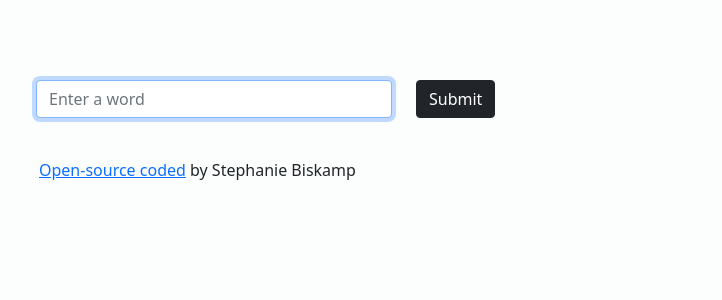
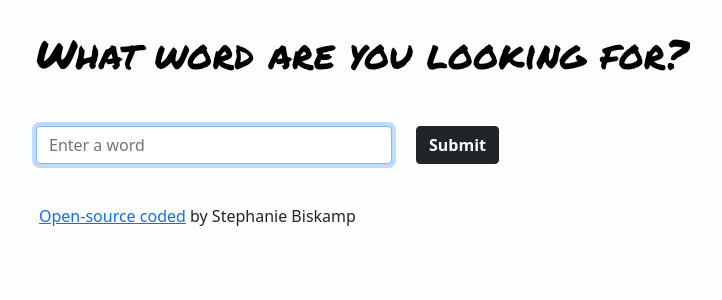
Before and after one commit to stebiskamp/dictionary-app-react, a React (Create React App) app: page / in a window 1280 px wide. Shown: the top 300 px of the page, without its empty margins (46-768 px from the left). Built offline with nearby package versions, Linux system fonts and the light colour scheme; a web font is replaced by a local one.

Commit message:
Improved CSS

```diff
--- a/src/App.css
+++ b/src/App.css
@@ -1,5 +1,11 @@
 body {
   background: #fcfefe;
+}
+
+h1 {
+  color: #000;
+  font-family: "Permanent Marker", cursive;
+  margin-top: 30px;
 }
 
 .App {
--- a/src/App.js
+++ b/src/App.js
@@ -5,6 +5,7 @@ function App() {
   return (
     <div className="App">
       <div className="container">
+        <h1> What word are you looking for?</h1>
         <header className="App-header">
           <SearchEngine />
         </header>
--- a/src/SearchEngine.css
+++ b/src/SearchEngine.css
@@ -1,4 +1,13 @@
 .SearchEngine {
-  margin-top: 40px;
   padding: 40px 0;
 }
+
+.btn-dark {
+  font-weight: bold;
+}
+
+.btn-dark:hover {
+  background: #fff;
+  color: #000;
+  font-weight: bold;
+}
--- a/src/SearchEngine.js
+++ b/src/SearchEngine.js
@@ -5,7 +5,7 @@ import Header from "./Header.js";
 import "./SearchEngine.css";
 
 export default function SearchEngine() {
-  const [keyword, setKeyword] = useState(null);
+  const [keyword, setKeyword] = useState("");
   const [results, setResults] = useState(null);
 
   function handleSubmit(event) {
```
